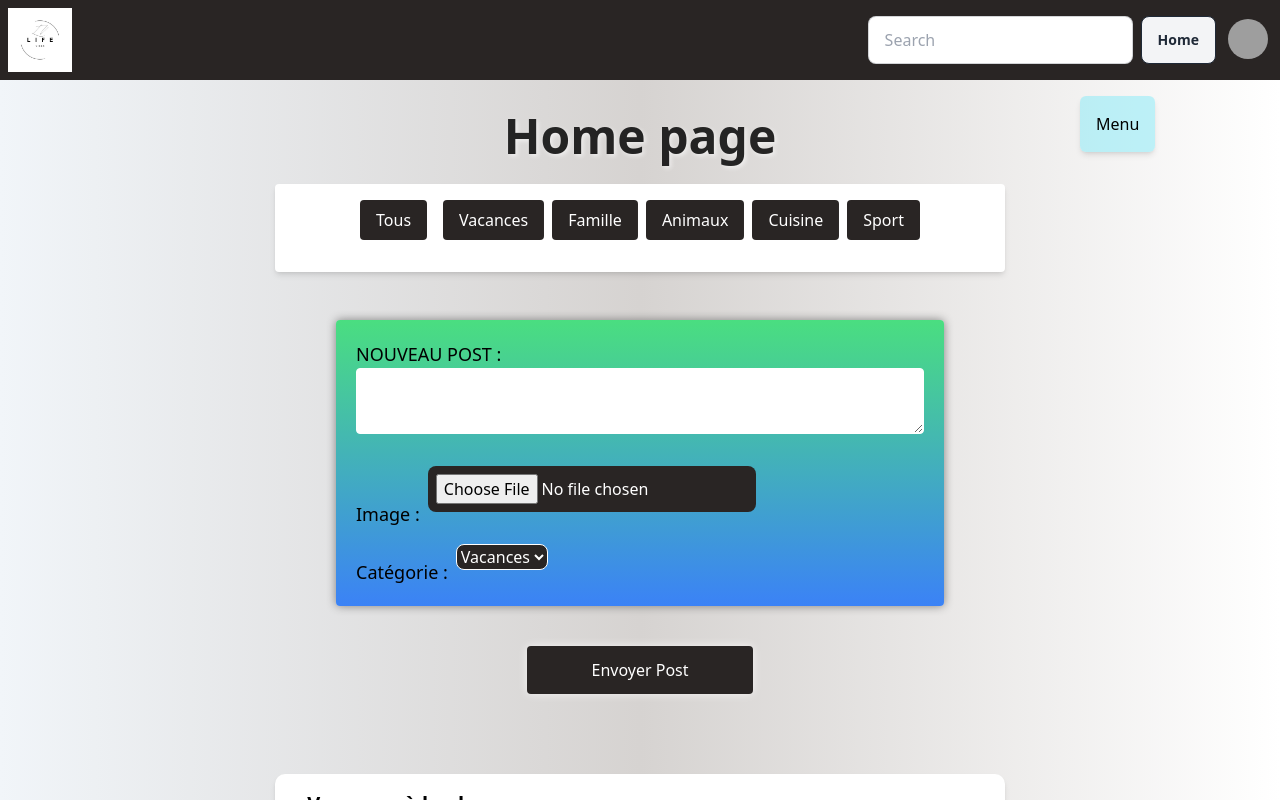
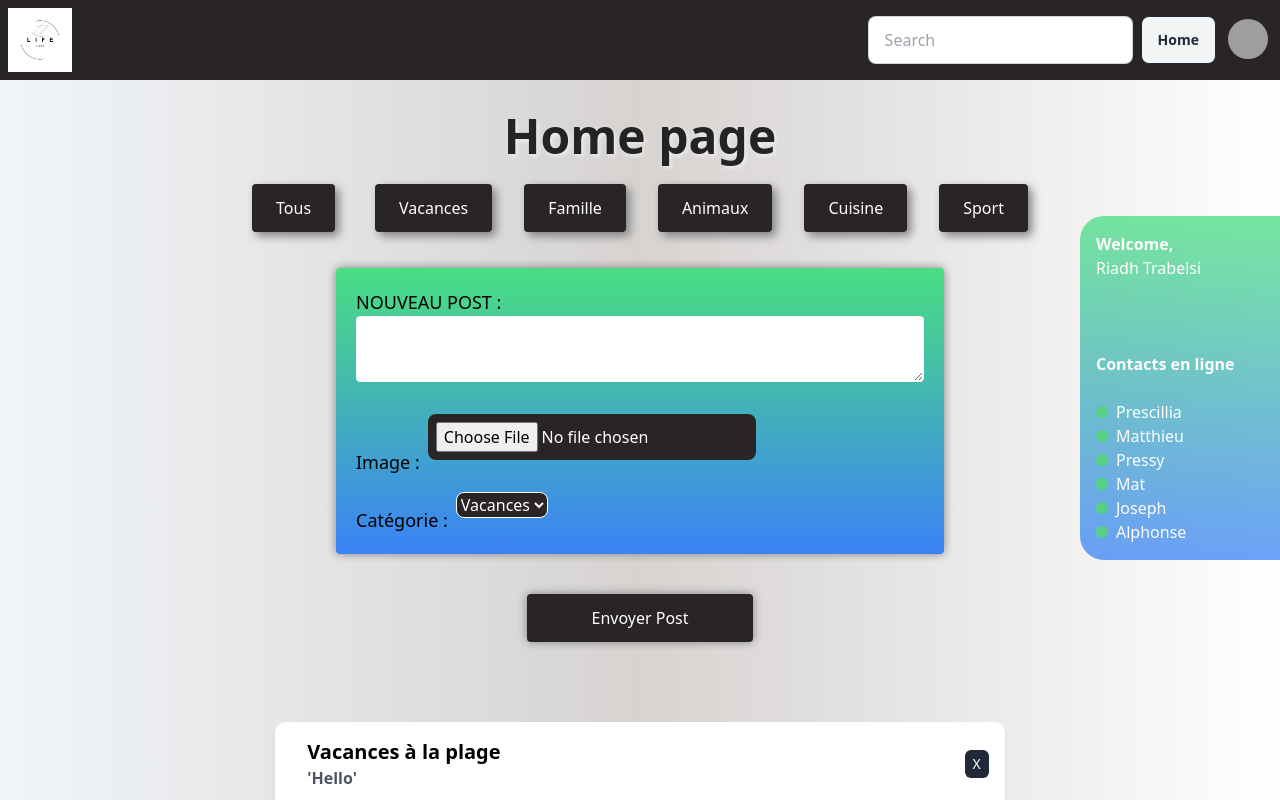
Before and after one commit to matthieuGravy/book-face, a React (Vite) app in the folder front/: page / in a window 1280 px wide. Shown: the top 800 px of the page. Built offline with nearby package versions, Linux system fonts and the light colour scheme; grey boxes are pictures that could not be loaded.

Commit message:
reglages

```diff
--- a/front/src/components/Home.jsx
+++ b/front/src/components/Home.jsx
@@ -148,16 +148,11 @@ class Home extends Component {
           Home page
         </h1>
 
-        <div className="fixed top-24 right-0">
-          <button
-            className={`p-4 text-black bg-cyan-300 rounded-md text-sm md:text-base ${isSidebarOpen ? 'bg-opacity-20' : 'bg-opacity-40'} shadow-md`}
-            onClick={this.handleToggleSidebar}
-          >
-            {isSidebarOpen ? 'Fermer' : 'Menu'}
-          </button>
+        <div className="fixed mt-8 right-0 ">
+
 
           <div
-            className={`h-full bg-gradient-to-b from-green-400 to-blue-500 p-4 transition-transform transform ${isSidebarOpen ? 'translate-x-0' : 'translate-x-full'
+            className={` bg-gradient-to-b from-green-400 to-blue-500 p-4 '
               } rounded-l-3xl opacity-75`}
             style={{ width: '200px' }}
           >
@@ -185,15 +180,15 @@ class Home extends Component {
         </div>
 
 
-        <div className="bg-white rounded p-4 mb-4 shadow-md mx-auto md:w-1/2 lg:w-3/5">
-          <div className="flex flex-wrap justify-center space-x-2 mb-4 ">
+
+          <div className="flex flex-wrap justify-center space-x-8 mt-5 mb-4 h-9 boxShadow: '0px 0px 10px gray'">
             {['Tous', 'vacances', 'famille', 'animaux', 'cuisine', 'sport'].map((category) => (
               <button
                 key={category}
-                className={`px-4 py-2 rounded ${selectedCategory === category ? 'bg-stone-800 text-white' : ' bg-stone-800 text-white'} mb-2 md:mb-0 md:mr-2`}
+                className={`px-6 py-3 rounded ${selectedCategory === category ? 'bg-stone-800 text-white' : ' bg-stone-800 text-white'} lg:mb-9 md:mb-0 md:mr-2`}
                 onClick={() => this.handleCategoryChange(category)}
                 style={{
-                  boxShadow: '0px 0px 10px rgba(255, 255, 255, 0.7)',
+                  boxShadow: '4px 4px 10px gray',
                   fontSize: '1rem',
                 }}
               >
@@ -201,7 +196,8 @@ class Home extends Component {
               </button>
             ))}
           </div>
-        </div>
+
+
 
         <div className="mt-12 mb-4 w-full md:w-1/2 mx-auto bg-gradient-to-b from-green-400 to-blue-500 rounded-medium text-black rounded py-5 px-5" style={{ boxShadow: '0px 0px 10px gray' }}>
           <div className="flex flex-col mb-4">
@@ -212,11 +208,11 @@ class Home extends Component {
               id="newPostContent"
               value={newPostContent}
               onChange={(e) => this.handleNewPostChange(e, 'newPostContent')}
-              className="w-3/4 p-2 border border-white rounded boxShadow: '0px 0px 10px gray' text-white  mb-4 w-full flex justify-center items-center"
+              className="w-3/4 p-2 border border-white rounded boxShadow: '0px 0px 10px gray' text-black  mb-4 w-full flex justify-center items-center"
 
             />
           </div>
-
+<div className="bg-gray">
           <div className="flex items-end mb-4">
             <label htmlFor="newPostImage" className="text-lg mr-2">
               Image :
@@ -250,12 +246,13 @@ class Home extends Component {
             </select>
           </div>
         </div>
-
+</div>
         <button
           className="mx-auto block px-16 py-3 rounded bg-stone-800 text-white mt-10 mb-20 text-sm md:text-base"
           onClick={this.handleNewPostSubmit}
           style={{
-            boxShadow: '0px 0px 10px rgba(255, 255, 255, 0.7)',
+            boxShadow: '0px 0px 10px gray',
+            fontSize: '1rem',
           }}
         >
           Envoyer Post
```
